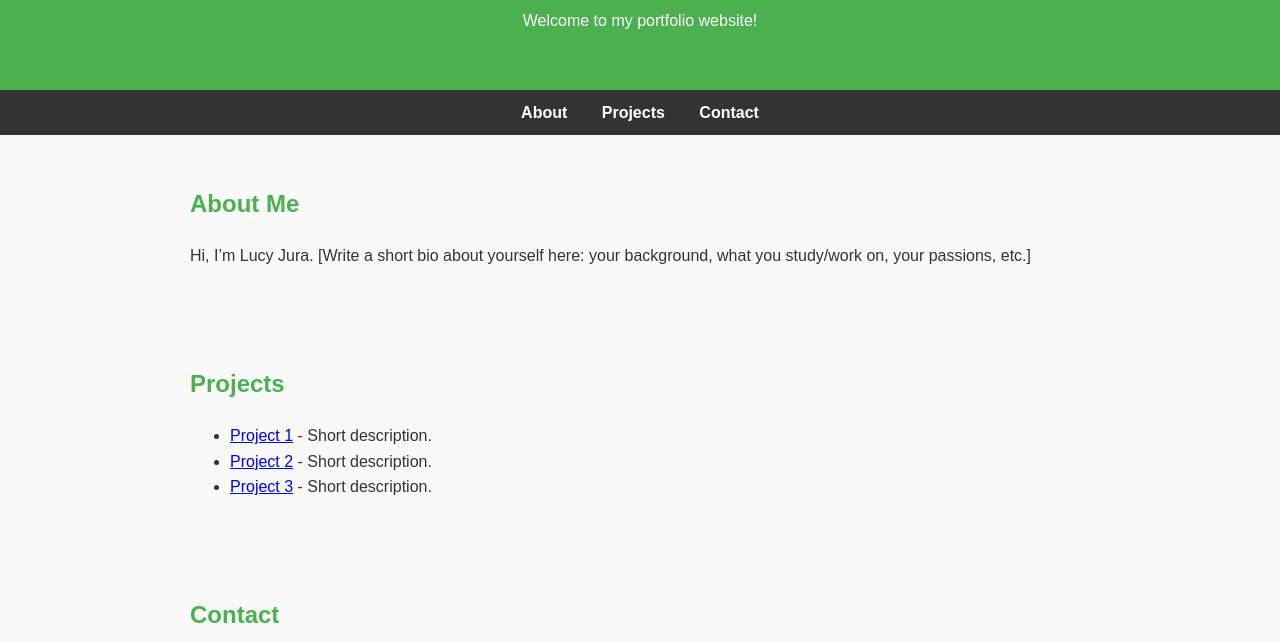
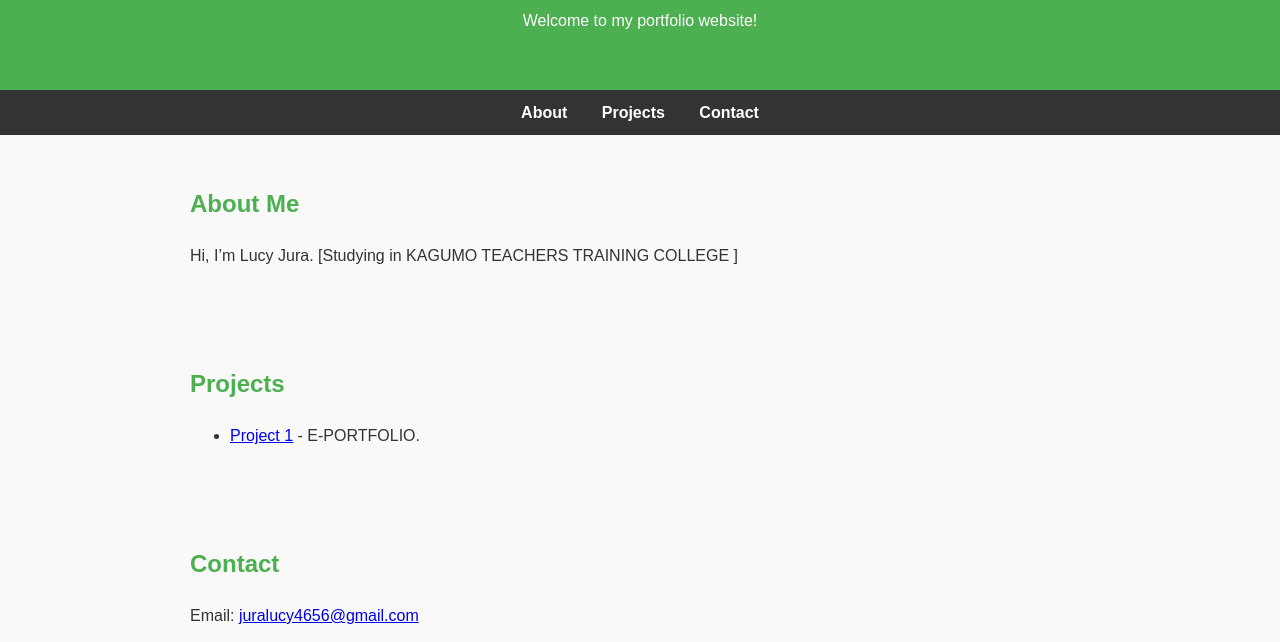
Before and after one commit to juralucy4656-lab/E-PORTFOLIO, a plain HTML site: page index.html in a window 1280 px wide. Shown: the part 126-768 px from the top of the page. Drawn offline with Linux system fonts and the light colour scheme.

Commit message:
Update index.html

```diff
--- a/index.html
+++ b/index.html
@@ -20,15 +20,14 @@
 
   <section id="about">
     <h2>About Me</h2>
-    <p>Hi, I’m Lucy Jura. [Write a short bio about yourself here: your background, what you study/work on, your passions, etc.]</p>
+    <p>Hi, I’m Lucy Jura. [Studying in KAGUMO TEACHERS TRAINING COLLEGE ]</p>
   </section>
 
   <section id="projects">
     <h2>Projects</h2>
     <ul>
-      <li><a href="#">Project 1</a> - Short description.</li>
-      <li><a href="#">Project 2</a> - Short description.</li>
-      <li><a href="#">Project 3</a> - Short description.</li>
+      <li><a href="#">Project 1</a> - E-PORTFOLIO.</li>
+
     </ul>
   </section>
 
```
